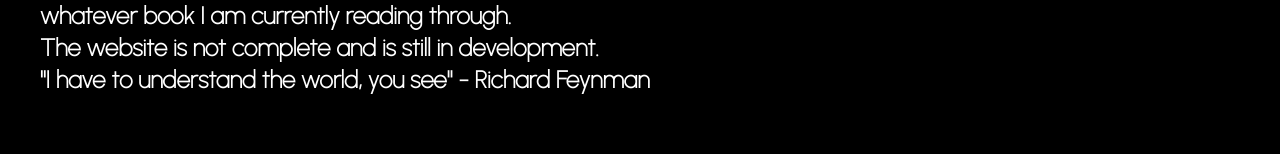
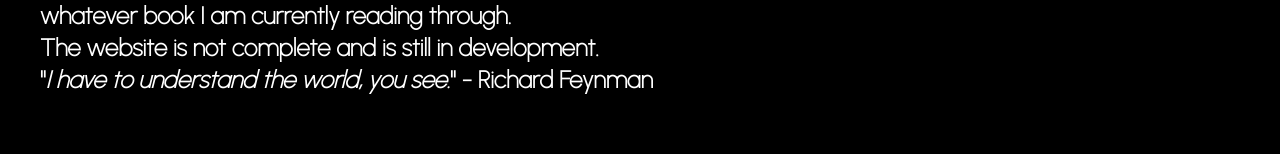
Before and after one commit to Emmanuel527/great-books-website, a Next.js app: page / in a window 1280 px wide. Shown: the part 276-430 px from the top of the page. Built offline with nearby package versions, Linux system fonts and the light colour scheme.

Commit message:
made a sentence italic

```diff
--- a/components/description.jsx
+++ b/components/description.jsx
@@ -3,7 +3,7 @@
 const description = () => {
   return (
     <div className='m-10 font-bold text-2xl text-white'> <p> I want to read the greatest books of all time. </p> These books contain the ideas that have driven most of human history, knowledge and progress. Reading them enables one to understand and take part in the dialogue of mankind. Every book listed on this website is worth your time.<p>This website will be updated regurlarly with posts on my thoughts, perspectives and the lessons I'm learning from whatever book I am currently reading through.</p> <p> The website is not complete and is still in development.</p>
-    <p>"I have to understand the world, you see" - Richard Feynman</p></div>
+    <p>"<em>I have to understand the world, you see.</em>" - Richard Feynman</p></div>
   )
 }
 
```
